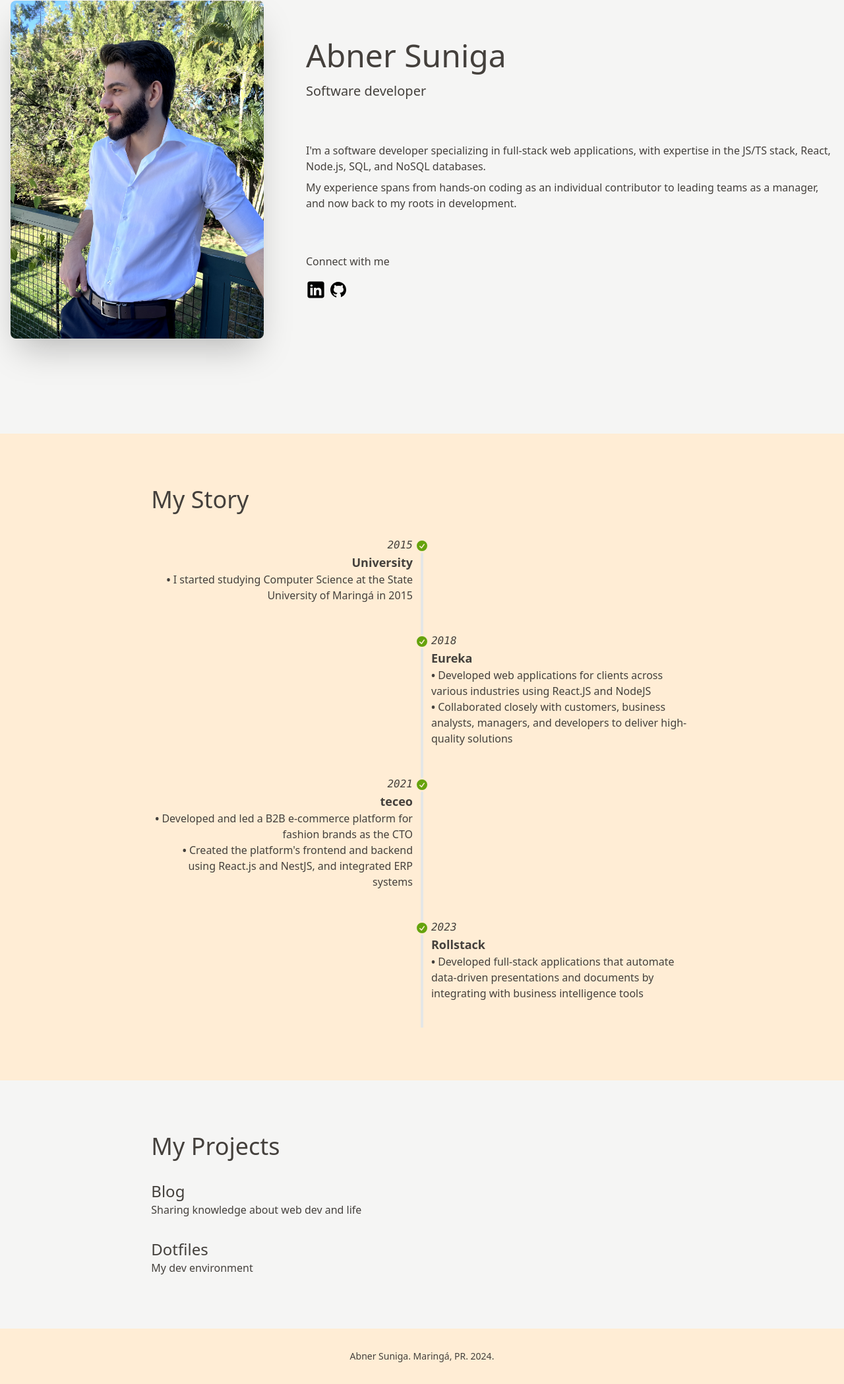
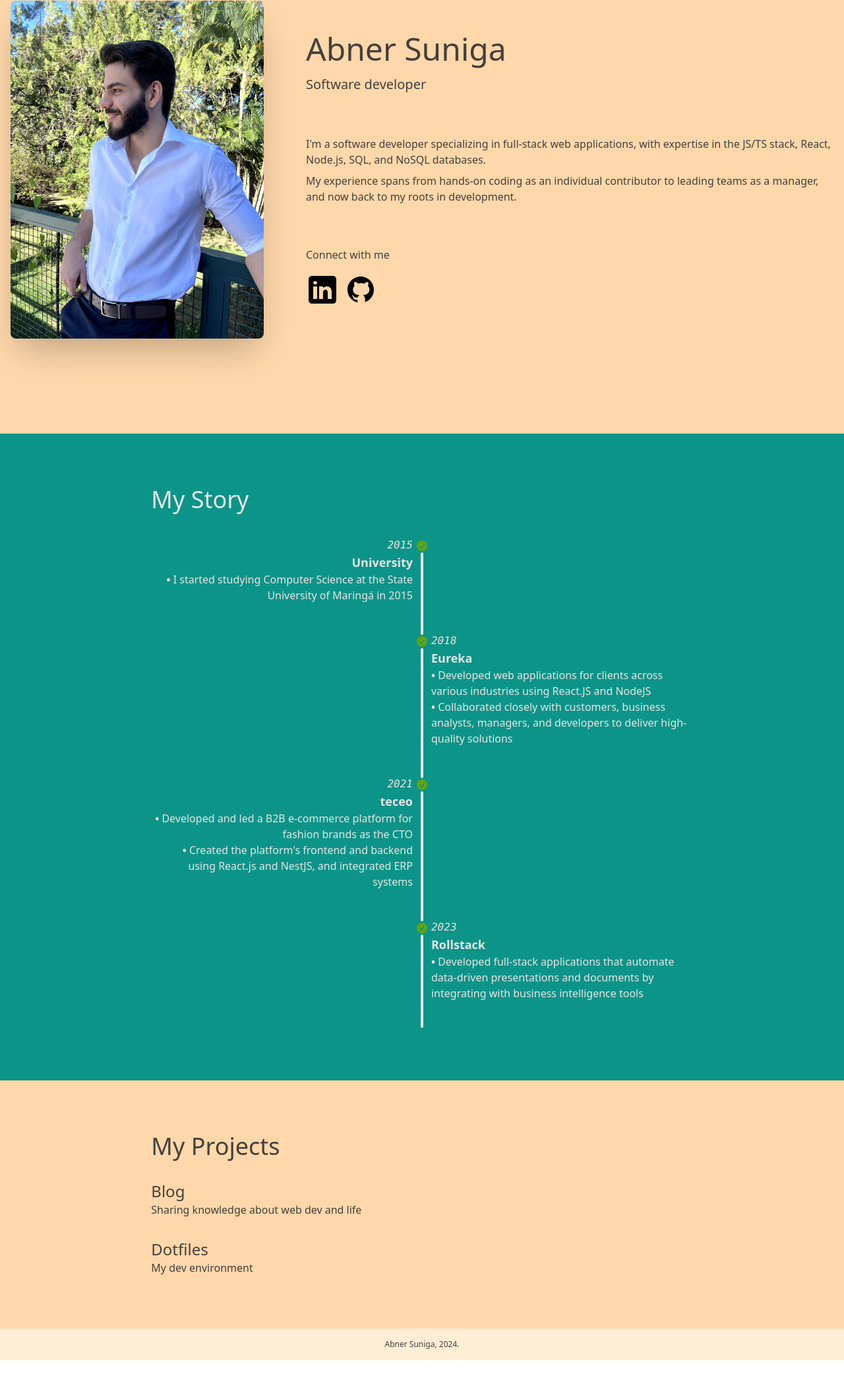
Before and after one commit to abner-suniga/abner-suniga.github.io, a website: page docs/index.html in a window 1280 px wide. Shown: the part 143-2240 px from the top of the page at 66% size. After the commit the page ends 2204 px from the top, so only its background shows below. Drawn offline with Linux system fonts and the light colour scheme.

Commit message:
feat: adding new colors

```diff
--- a/docs/index.html
+++ b/docs/index.html
@@ -13,7 +13,7 @@
   </head>
   <body>
     <main class="text-stone-700">
-      <div class="bg-stone-100 hero min-h-screen">
+      <div class="bg-orange-200 hero min-h-screen">
         <div class="hero-content flex-col lg:flex-row lg:gap-16">
           <img
             src="profile.webp"
@@ -41,7 +41,7 @@
             <div class="flex flex-col gap-4">
               Connect with me
 
-              <div class="flex gap-1">
+              <div class="flex gap-2">
                 <a
                   href="https://www.linkedin.com/in/abner-suniga-8429b4133/"
                   target="_blank"
@@ -50,8 +50,8 @@
                   <?xml version="1.0"?><svg
                     xmlns="http://www.w3.org/2000/svg"
                     viewBox="0 0 50 50"
-                    width="30px"
-                    height="30px"
+                    width="50px"
+                    height="50px"
                   >
                     <path
                       d="M41,4H9C6.24,4,4,6.24,4,9v32c0,2.76,2.24,5,5,5h32c2.76,0,5-2.24,5-5V9C46,6.24,43.76,4,41,4z M17,20v19h-6V20H17z M11,14.47c0-1.4,1.2-2.47,3-2.47s2.93,1.07,3,2.47c0,1.4-1.12,2.53-3,2.53C12.2,17,11,15.87,11,14.47z M39,39h-6c0,0,0-9.26,0-10 c0-2-1-4-3.5-4.04h-0.08C27,24.96,26,27.02,26,29c0,0.91,0,10,0,10h-6V20h6v2.56c0,0,1.93-2.56,5.81-2.56 c3.97,0,7.19,2.73,7.19,8.26V39z"
@@ -67,8 +67,8 @@
                   <?xml version="1.0"?><svg
                     xmlns="http://www.w3.org/2000/svg"
                     viewBox="0 0 30 30"
-                    width="30px"
-                    height="30px"
+                    width="50px"
+                    height="50px"
                   >
                     <path
                       d="M15,3C8.373,3,3,8.373,3,15c0,5.623,3.872,10.328,9.092,11.63C12.036,26.468,12,26.28,12,26.047v-2.051 c-0.487,0-1.303,0-1.508,0c-0.821,0-1.551-0.353-1.905-1.009c-0.393-0.729-0.461-1.844-1.435-2.526 c-0.289-0.227-0.069-0.486,0.264-0.451c0.615,0.174,1.125,0.596,1.605,1.222c0.478,0.627,0.703,0.769,1.596,0.769 c0.433,0,1.081-0.025,1.691-0.121c0.328-0.833,0.895-1.6,1.588-1.962c-3.996-0.411-5.903-2.399-5.903-5.098 c0-1.162,0.495-2.286,1.336-3.233C9.053,10.647,8.706,8.73,9.435,8c1.798,0,2.885,1.166,3.146,1.481C13.477,9.174,14.461,9,15.495,9 c1.036,0,2.024,0.174,2.922,0.483C18.675,9.17,19.763,8,21.565,8c0.732,0.731,0.381,2.656,0.102,3.594 c0.836,0.945,1.328,2.066,1.328,3.226c0,2.697-1.904,4.684-5.894,5.097C18.199,20.49,19,22.1,19,23.313v2.734 c0,0.104-0.023,0.179-0.035,0.268C23.641,24.676,27,20.236,27,15C27,8.373,21.627,3,15,3z"
@@ -81,7 +81,7 @@
         </div>
       </div>
 
-      <div class="bg-orange-100 lg:py-16">
+      <div class="bg-teal-600 text-stone-200 lg:py-16">
         <div class="p-4 lg:w-2/3 lg:mx-auto">
           <h2 class="text-4xl font-medium">My Story</h2>
         </div>
@@ -199,7 +199,7 @@
         </ul>
       </div>
 
-      <div class="bg-stone-100 lg:py-16">
+      <div class="bg-orange-200 lg:py-16">
         <div class="p-4 lg:w-2/3 lg:mx-auto">
           <h2 class="text-4xl font-medium">My Projects</h2>
         </div>
@@ -221,8 +221,10 @@
         </a>
       </div>
 
-      <div class="bg-orange-100 py-4 lg:py-8 flex justify-center text-sm">
-        Abner Suniga. Maringá, PR. 2024.
+      <div
+        class="bg-orange-100 py-2 lg:py-4 flex justify-center text-xs text-center"
+      >
+        Abner Suniga, 2024.
       </div>
     </main>
   </body>
```
Also changed, not shown: docs/output.css.
